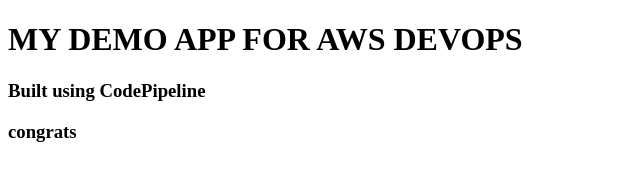
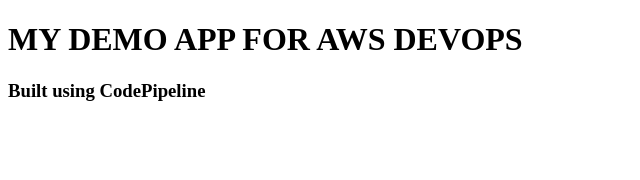
Before and after one commit to NunnaRupaSri/AWS-DevOps-Professional, a plain HTML site: page index.html in a window 1280 px wide. Shown: the full height of the page, 0-640 px from the left. Drawn offline with Linux system fonts and the light colour scheme.

Commit message:
Update index.html

```diff
--- a/index.html
+++ b/index.html
@@ -9,7 +9,7 @@
 <body>
     <h1>MY DEMO APP FOR AWS DEVOPS</h1>
     <h3>Built using CodePipeline</h3>
-    <h3>congrats</h3>
+
 
 </body>
 
```
